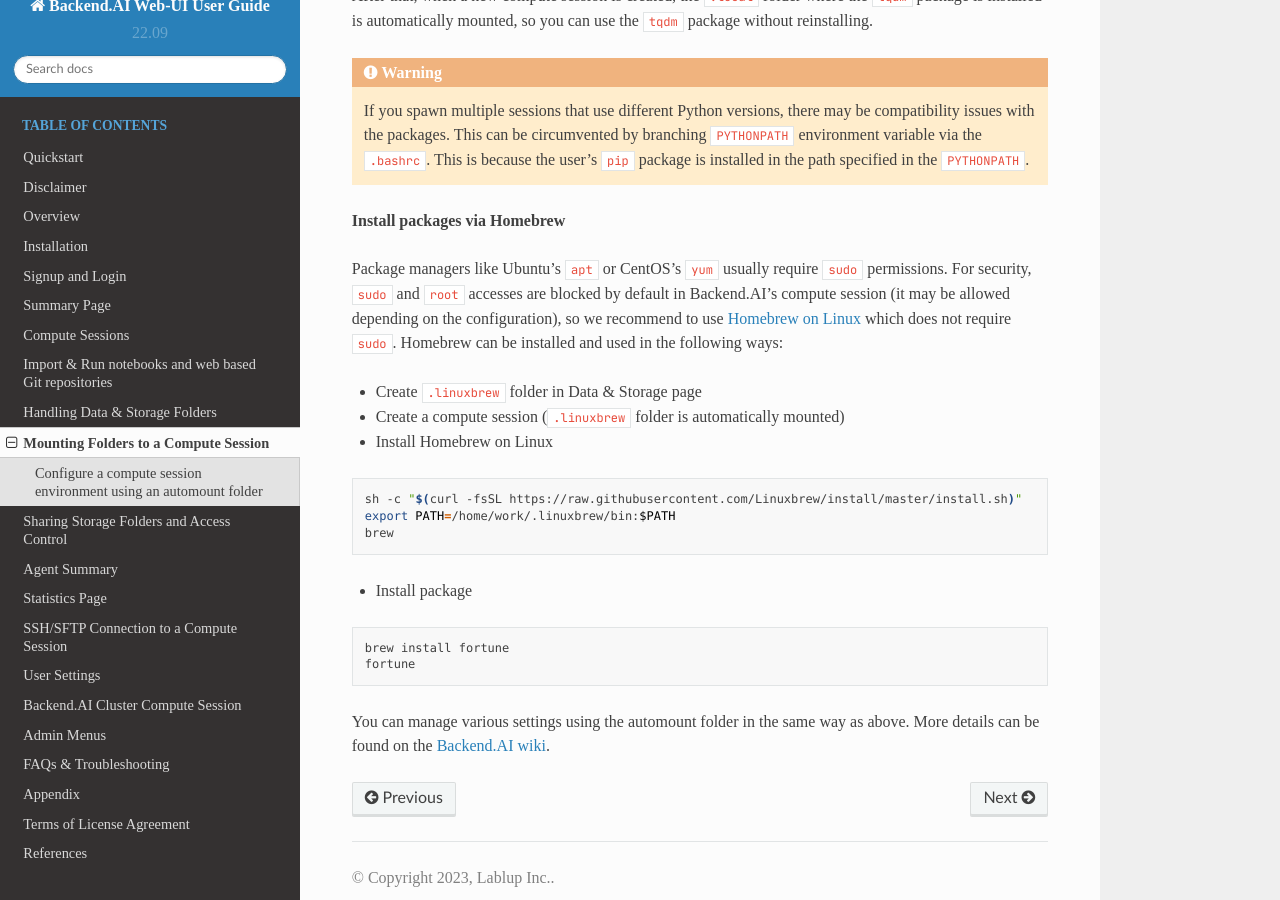
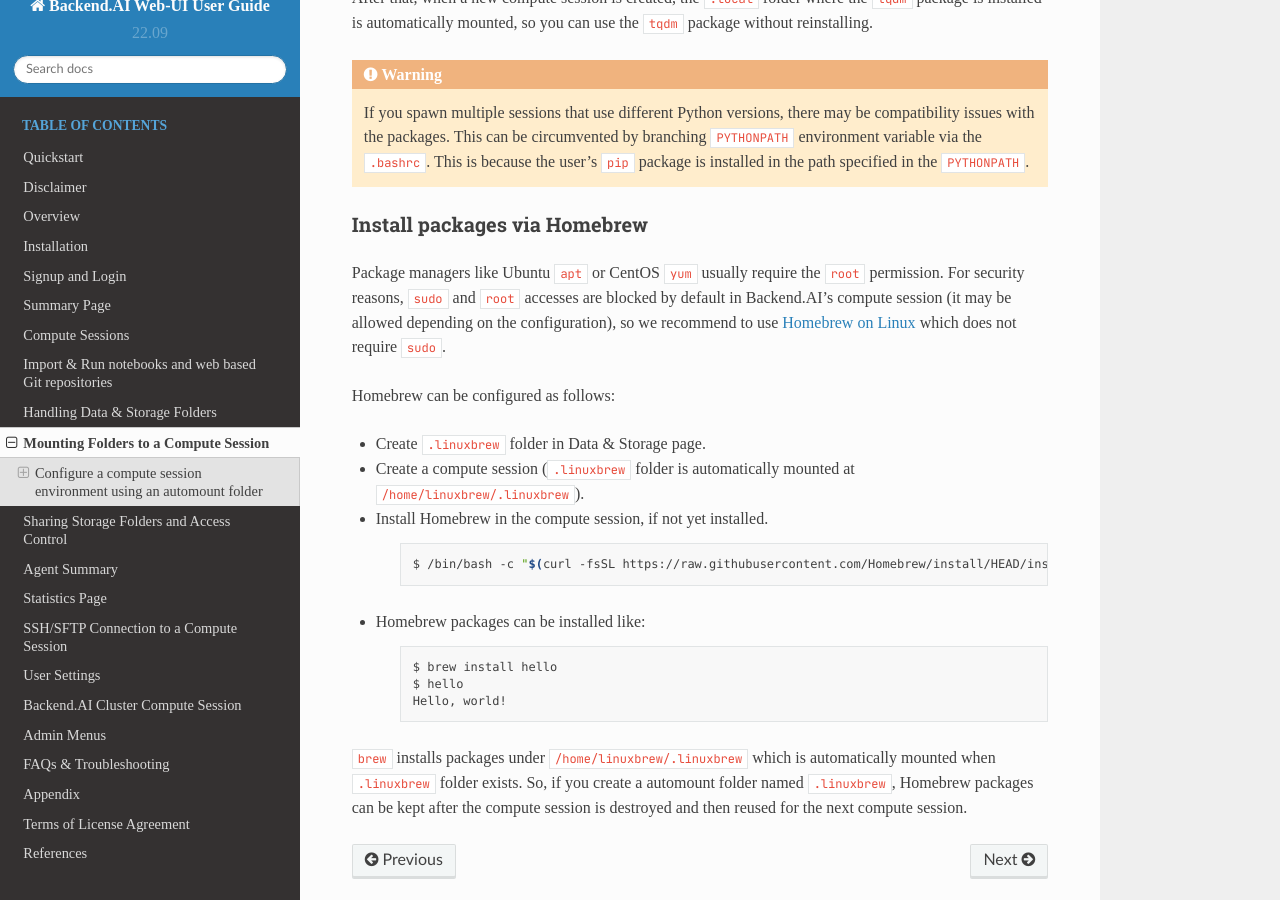
Before and after one commit to lablup/backend.ai-docs-webui, a Sphinx documentation site: the page built from docs/mount_vfolder/mount_vfolder.rst, in a window 1280 px wide and 900 px high, scrolled down 3013 px. Built offline with Sphinx 7.4.7 and the Read the Docs theme 2.0.0, drawn with Linux system fonts in a browser that asks for light colours; some web fonts are replaced.

Commit message:
docs: update guide on using Homebrew (#32)

```diff
--- a/docs/mount_vfolder/mount_vfolder.rst
+++ b/docs/mount_vfolder/mount_vfolder.rst
@@ -106,32 +109,37 @@
    because the user's ``pip`` package is installed in the path specified in the
    ``PYTHONPATH``.
 
-**Install packages via Homebrew**
+.. _using-linuxbrew-with-automountfolder:
 
-Package managers like Ubuntu's ``apt`` or CentOS's ``yum`` usually require
-``sudo`` permissions. For security, ``sudo`` and ``root`` accesses are blocked
-by default in Backend.AI's compute session (it may be allowed depending on the
-configuration), so we recommend to use `Homebrew on Linux
+Install packages via Homebrew
+^^^^^^^^^^^^^^^^^^^^^^^^^^^^^
+
+Package managers like Ubuntu ``apt`` or CentOS ``yum`` usually require the
+``root`` permission. For security reasons, ``sudo`` and ``root`` accesses are
+blocked by default in Backend.AI's compute session (it may be allowed depending
+on the configuration), so we recommend to use `Homebrew on Linux
 <https://docs.brew.sh/Homebrew-on-Linux>`_ which does not require ``sudo``.
-Homebrew can be installed and used in the following ways:
 
-- Create ``.linuxbrew`` folder in Data & Storage page
-- Create a compute session (``.linuxbrew`` folder is automatically mounted)
-- Install Homebrew on Linux
+Homebrew can be configured as follows:
 
-.. code-block:: shell
+- Create ``.linuxbrew`` folder in Data & Storage page.
+- Create a compute session (``.linuxbrew`` folder is automatically mounted at
+  ``/home/linuxbrew/.linuxbrew``).
+- Install Homebrew in the compute session, if not yet installed.
 
-   sh -c "$(curl -fsSL https://raw.githubusercontent.com/Linuxbrew/install/master/install.sh)"
-   export PATH=/home/work/.linuxbrew/bin:$PATH
-   brew
+   .. code-block:: shell
 
-- Install package
+      $ /bin/bash -c "$(curl -fsSL https://raw.githubusercontent.com/Homebrew/install/HEAD/install.sh)"
 
-.. code-block:: shell
+- Homebrew packages can be installed like:
 
-   brew install fortune
-   fortune
+   .. code-block:: shell
 
-You can manage various settings using the automount folder in the same way as
-above. More details can be found on the `Backend.AI wiki
-<https://github.com/lablup/backend.ai/blob/master/docs/install/install-user-programs.rst>`_.
+      $ brew install hello
+      $ hello
+      Hello, world!
+
+``brew`` installs packages under ``/home/linuxbrew/.linuxbrew`` which is
+automatically mounted when ``.linuxbrew`` folder exists. So, if you create a
+automount folder named ``.linuxbrew``, Homebrew packages can be kept after the
+compute session is destroyed and then reused for the next compute session.
```
Also changed, not shown: other parts of docs/mount_vfolder/mount_vfolder.rst (+4 -1 lines), docs/trouble_shooting/trouble_shooting.rst (+11 -27 lines), docs/sessions_all/sessions_all.rst (line endings or trailing spaces), 2 other files.
